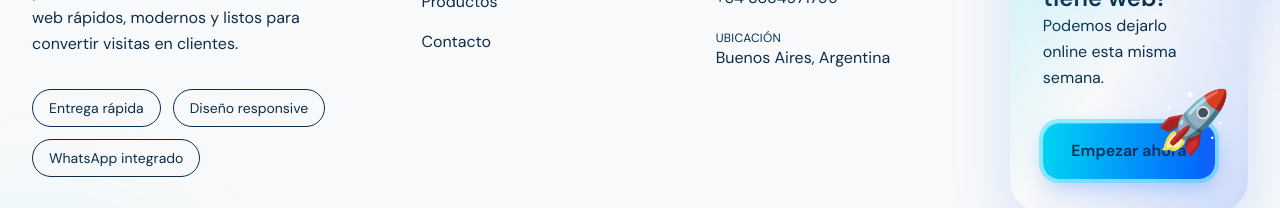
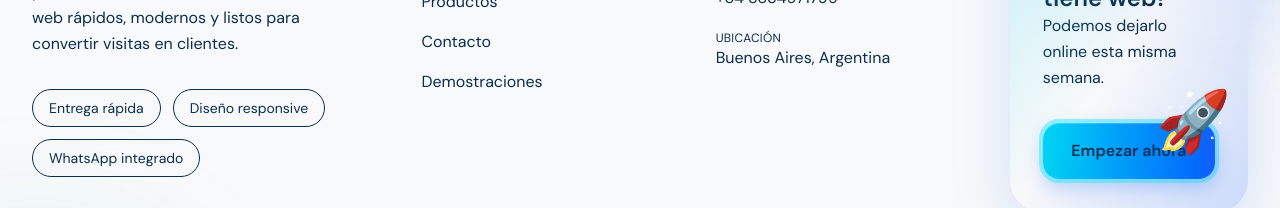
Before and after one commit to AppResuelve/appresuelve-oficial-site, a React (Vite) app: page / in a window 1280 px wide. Shown: the part 3909-4117 px from the top of the page. Built offline with nearby package versions, Linux system fonts and the light colour scheme.

Commit message:
feat: add Demostraciones link in footer navigation

```diff
--- a/src/components/Footer.jsx
+++ b/src/components/Footer.jsx
@@ -94,6 +94,13 @@ function Footer() {
               >
                 Contacto
               </Link>
+
+              <a
+                href="https://demos.appresuelve.site"
+                className="text-[--color-text-secondary] hover:text-[--color-text-primary] transition-colors"
+              >
+                Demostraciones
+              </a>
             </div>
           </div>
 
```
